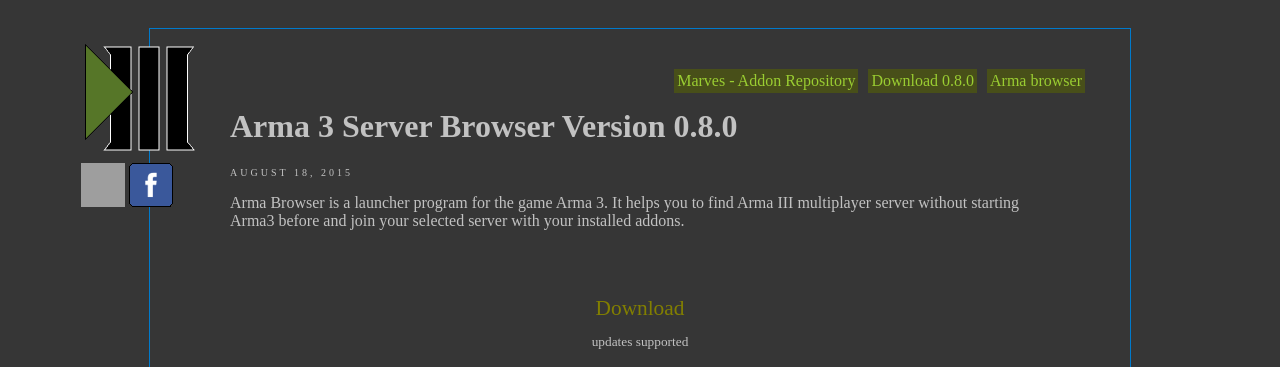
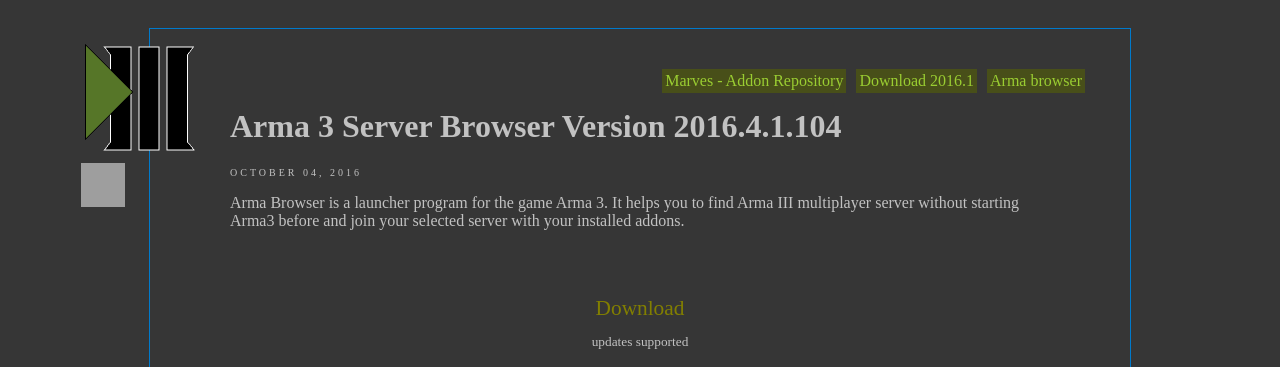
Before and after one commit to rolbeh/armabrowser, a PHP site: page / in a window 1280 px wide. Shown: the top 367 px of the page. Run offline with PHP 8.4, Linux system fonts and the light colour scheme; some libraries are stand-ins or nearby versions; grey boxes are pictures that could not be loaded.

Commit message:
Version 2016.4.1

```diff
--- a/html/ArmaWebSite/Controllers/HomeController.php
+++ b/html/ArmaWebSite/Controllers/HomeController.php
@@ -17,7 +17,7 @@
 
         $this->SetTitle(DEFAULT_TITLE . "Free");
 
-        $this->SetPageDate(date('c', mktime(00, 00, 00, 8, 18, 15)));
+        $this->SetPageDate(date('c', mktime(00, 00, 00, 10, 04, 2016)));
 
         $this->RenderView();
 
--- a/html/ArmaWebSite/Layout/default.php
+++ b/html/ArmaWebSite/Layout/default.php
@@ -53,16 +53,13 @@
             <a href="https://plus.google.com/+ArmabrowserOrgofficial/posts" target="blank">
                 <img src="<?php echo $this->GetBaseUrl();?>Content/Red-signin_Short_base_44dp.png" alt="Google + Armabrowser" height="44" width="44" />
             </a>
-            <a href="https://www.facebook.com/armabrowser" target="blank">
-                <img src="<?php echo $this->GetBaseUrl();?>Content/f.png" alt="Facebook Armabrowser" height="44" width="44" />
-            </a>
         </div>
 
         <div style="width: 900px; display: block; border-width: 1px; border-style:solid; border-color:#007acc; padding:40px; vertical-align:top; margin-left: auto; margin-right: auto; margin-top: -130px;">
 
             <ul class="navi">
                 <li class="navi-item"><?php  echo Html::A( $this->GetBaseUrl().'Marves', 'Marves - Addon Repository'); ?></li>
-                <li class="navi-item"><?php  echo Html::A( $this->GetBaseUrl().'downloadOnce.htm', 'Download 0.8.0'); ?></li>
+                <li class="navi-item"><?php  echo Html::A( $this->GetBaseUrl().'downloadOnce.htm', 'Download 2016.1'); ?></li>
                 <li class="navi-item"><?php  echo Html::A( $this->GetBaseUrl(), 'Arma browser'); ?></li>
             </ul>
             <br />
--- a/html/ArmaWebSite/Views/Home/Index.php
+++ b/html/ArmaWebSite/Views/Home/Index.php
@@ -11,7 +11,7 @@
 if (!($this instanceof Core\Controller)) { throw new Exception("Invalid operation, expect class Controller"); }
 
 ?>
-            <h1 class="title">Arma 3 Server Browser Version 0.8.0</h1>
+            <h1 class="title">Arma 3 Server Browser Version 2016.4.1.104</h1>
             <span class="date"><?php echo date("F d, Y", strtotime($this->GetPageDate()))?></span>
             <div style="display: block; padding:40px; padding-top:0; vertical-align:top;">
                 <p>Arma Browser is a launcher program for the game Arma 3. It helps you to find Arma III multiplayer server without starting Arma3 before and join your selected server with your installed addons.</p>
@@ -45,6 +45,13 @@
                 </ul>
 
                 <b>Changes:</b>
+                <p>Version 2016.4.1.104 <span style="font-family:Verdana; font-size:6pt; text-align: center; color:black;">10.04.2016</span></p>
+                <ul>
+                    <li>support the new mod management of steam and Arma 3 Bohemia Interactive</li>
+					<li>only server up version 1.56 supported</li>
+                    <li>Userinterface improvements</li>
+                </ul>
+
                 <p>Version 0.8.0 <span style="font-family:Verdana; font-size:6pt; text-align: center; color:black;">18.08.2015</span></p>
                 <ul>
                     <li>some improvements around addons</li>
@@ -53,7 +60,6 @@
                     <li>Userinterface improvements</li>
                 </ul>
 
-                <b>Changes:</b>
                 <p>Version 0.7.3 <span style="font-family:Verdana; font-size:6pt; text-align: center; color:black;">24.06.2015</span></p>
                 <ul>
                     <li>some improvements around addons</li>
```
Also changed, not shown: 2 other files.
